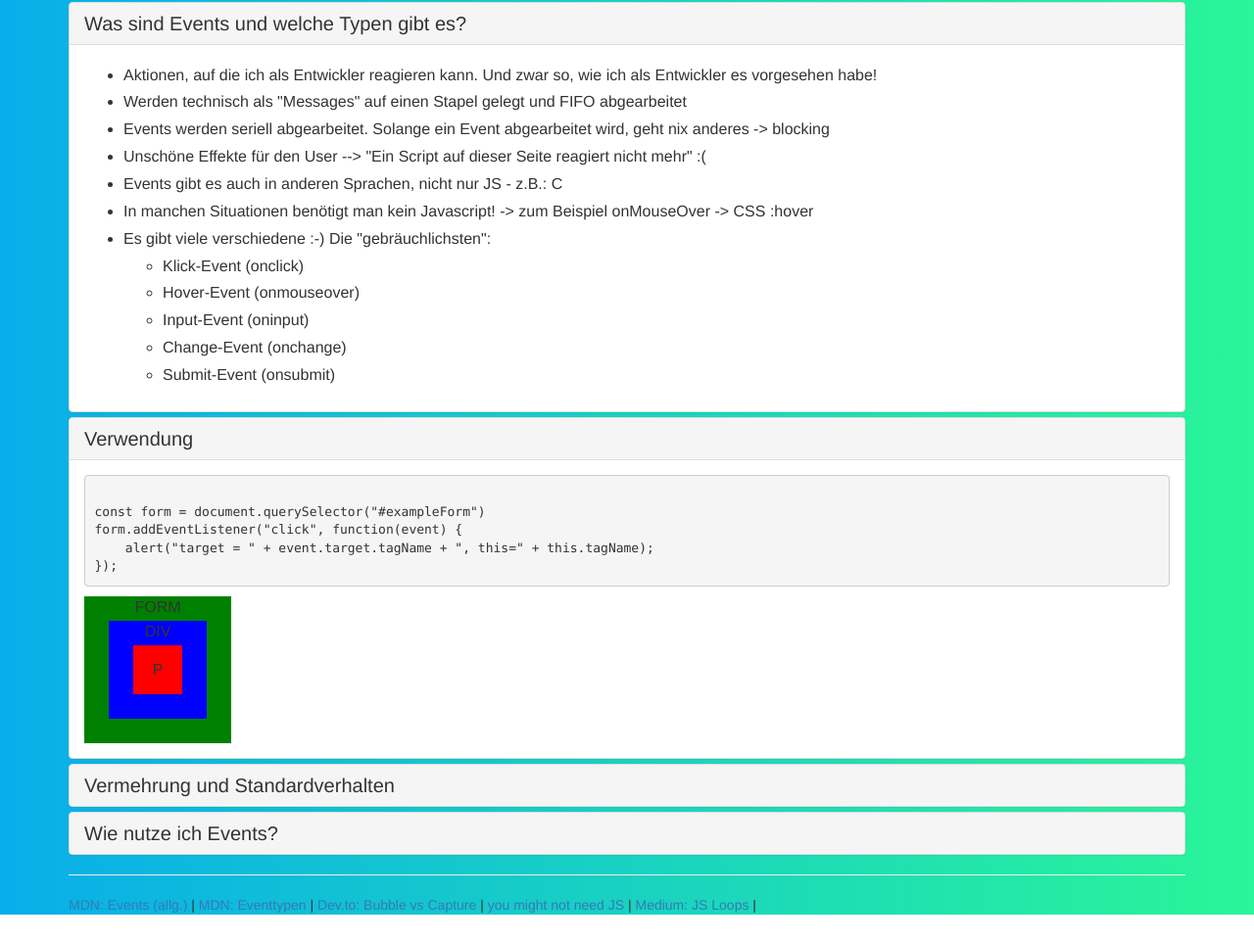
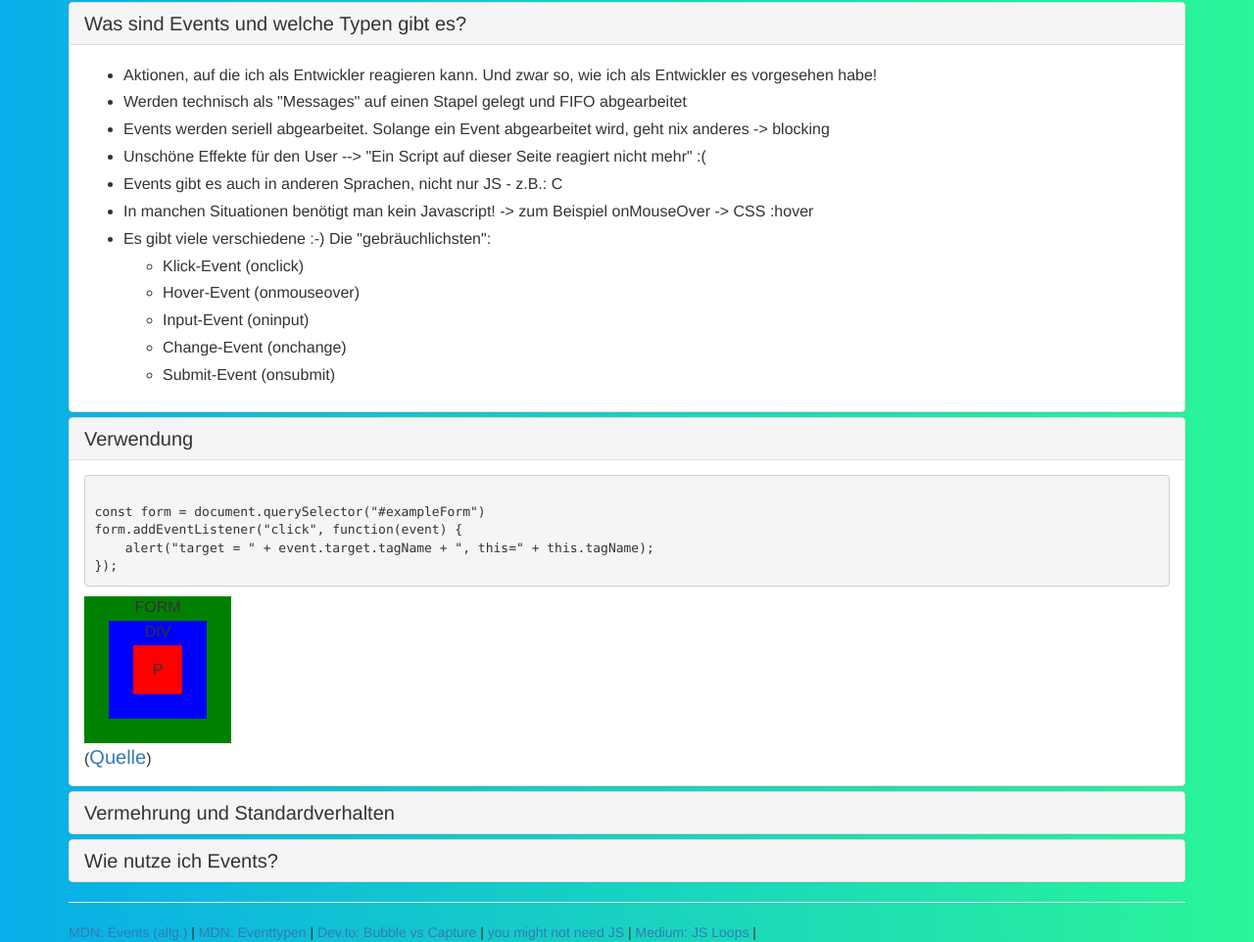
Before and after one commit to rebbert-e-spirit/bite-size-javascript, a plain HTML site: page event-handling/JS-Events.html in a window 1280 px wide. Shown: the part 68-1030 px from the top of the page at 98% size. Before the commit the page ends 1002 px from the top, so only its background shows below. Drawn offline with nearby package versions, Linux system fonts and the light colour scheme.

Commit message:
Small event example. Quelle

```diff
--- a/event-handling/JS-Events.html
+++ b/event-handling/JS-Events.html
@@ -122,6 +122,7 @@ form.addEventListener("click", function(event) {
                                 alert("target = " + event.target.tagName + ", this=" + this.tagName);
                             });
                         </script>
+                        (<a href="https://javascript.info/bubbling-and-capturing">Quelle</a>)
 
                     </div>
                   </div>
```
